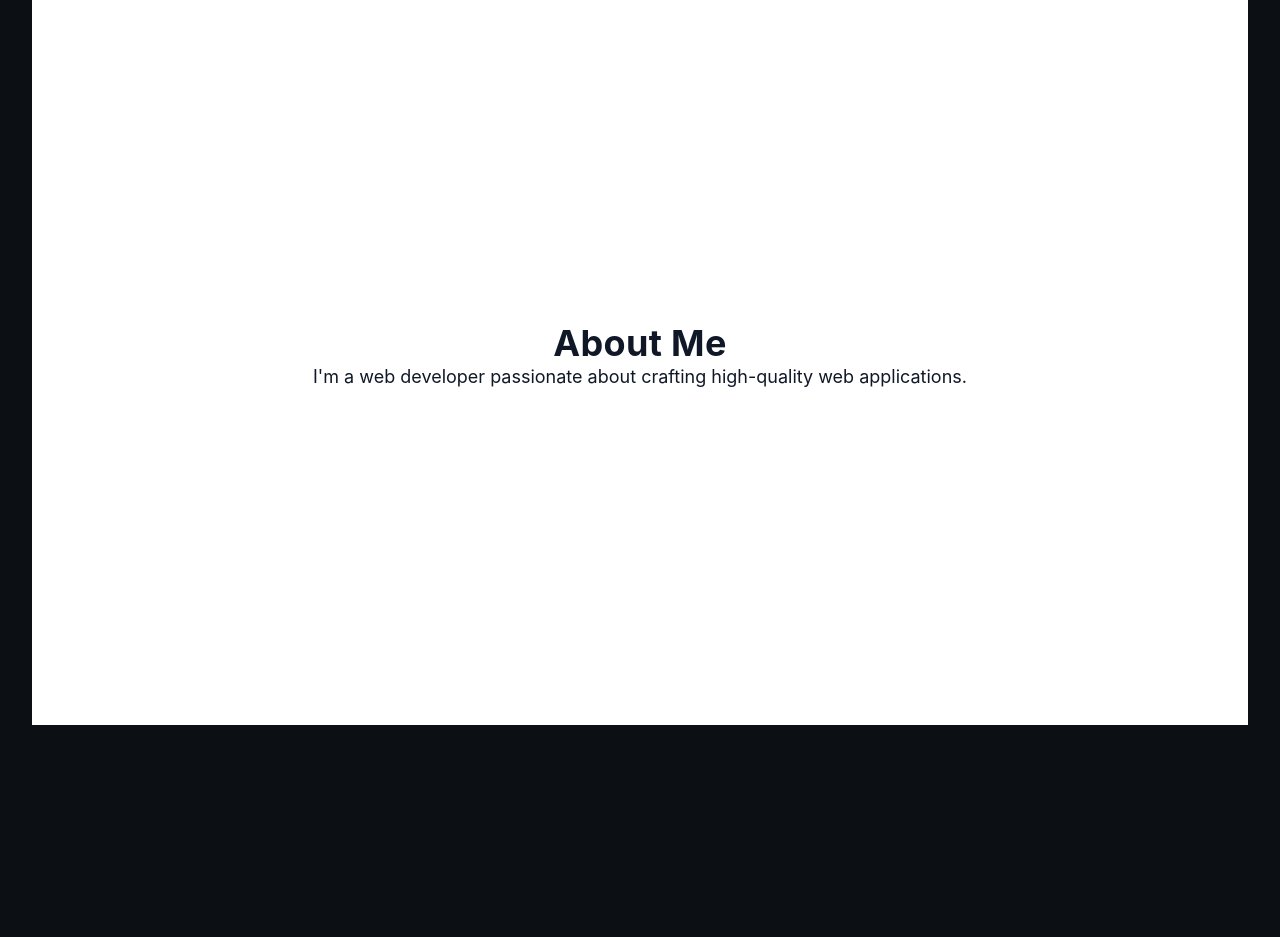
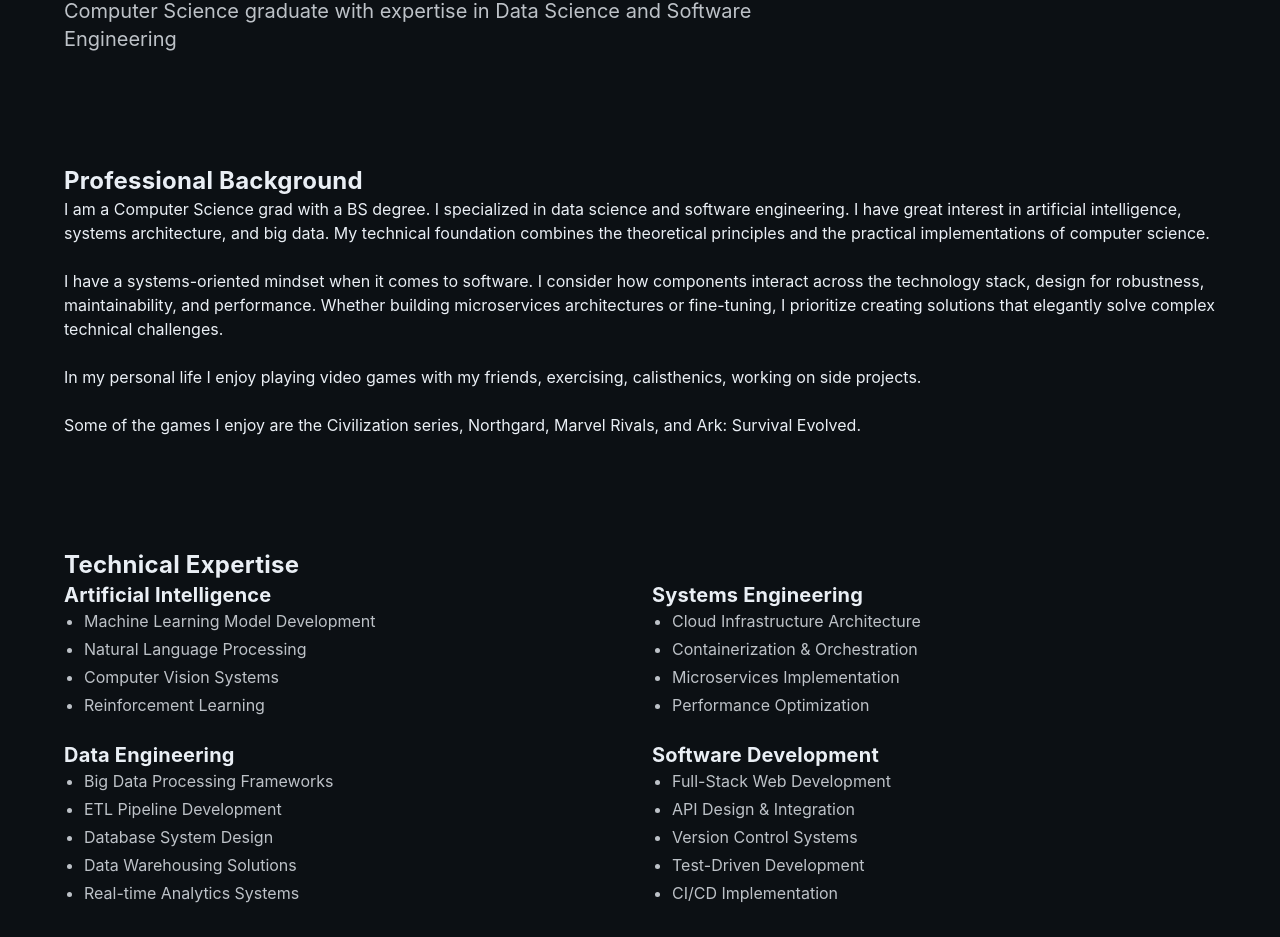
Before and after one commit to jaredf96/website, a React (Vite) app: page /about in a window 1280 px wide. Shown: the part 234-1171 px from the top of the page. Before the commit the page ends 959 px from the top, so only its background shows below. Built offline with nearby package versions, Linux system fonts and the light colour scheme.

Commit message:
Wording changes

```diff
--- a/src/pages/About.jsx
+++ b/src/pages/About.jsx
@@ -1,13 +1,89 @@
 
-const About = () => {
+import React from "react";
+import { Github, Mail, Linkedin, FileText } from "lucide-react";
+
+function About() {
   return (
-    <div className="pt-16 min-h-screen flex flex-col items-center justify-center bg-white text-gray-900">
-      <h1 className="text-4xl font-bold mb-4">About Me</h1>
-      <p className="text-lg max-w-2xl text-center">
-        I'm a web developer passionate about crafting high-quality web applications.
-      </p>
+    <div className="space-y-12">
+      {/* Hero section */}
+      <section className="bg-[--color-surface-accent] rounded-xl p-8 shadow-[--shadow-medium]">
+        <h1 className="text-4xl font-bold mb-4">About Me</h1>
+        <p className="text-xl opacity-80 max-w-3xl">
+          Computer Science graduate with expertise in Data Science and Software Engineering
+        </p>
+      </section>
+
+      {/* Bio section */}
+      <section className="bg-[--color-surface-card] rounded-xl p-8 shadow-[--shadow-soft]">
+        <h2 className="text-2xl font-semibold mb-6 text-[--color-accent]">Professional Background</h2>
+        <div className="space-y-6">
+          <p>
+            I am a Computer Science grad with a BS degree. I specialized in data science and software engineering.
+            I have great interest in artificial intelligence, systems architecture, and big data.
+            My technical foundation combines the theoretical principles and the practical implementations of computer science.
+          </p>
+          <p>
+            I have a systems-oriented mindset when it comes to software.
+            I consider how components interact across the technology stack, design for robustness, maintainability, and performance.
+            Whether building microservices architectures or fine-tuning, I prioritize creating solutions that elegantly solve complex technical challenges.
+          </p>
+          <p>
+            In my personal life I enjoy playing video games with my friends, exercising, calisthenics,
+            working on side projects.
+          </p>
+          <p>
+            Some of the games I enjoy are the Civilization series, Northgard, Marvel Rivals, and Ark: Survival Evolved.
+          </p>
+        </div>
+      </section>
+
+      {/* Technical Skills */}
+      <section className="bg-[--color-surface-card] rounded-xl p-8 shadow-[--shadow-soft]">
+        <h2 className="text-2xl font-semibold mb-6 text-[--color-accent]">Technical Expertise</h2>
+        <div className="grid grid-cols-1 md:grid-cols-2 gap-6">
+          <div className="space-y-2">
+            <h3 className="text-xl font-medium">Artificial Intelligence</h3>
+            <ul className="list-disc pl-5 space-y-1 opacity-80">
+              <li>Machine Learning Model Development</li>
+              <li>Natural Language Processing</li>
+              <li>Computer Vision Systems</li>
+              <li>Reinforcement Learning</li>
+            </ul>
+          </div>
+          <div className="space-y-2">
+            <h3 className="text-xl font-medium">Systems Engineering</h3>
+            <ul className="list-disc pl-5 space-y-1 opacity-80">
+              <li>Cloud Infrastructure Architecture</li>
+              <li>Containerization & Orchestration</li>
+              <li>Microservices Implementation</li>
+              <li>Performance Optimization</li>
+            </ul>
+          </div>
+          <div className="space-y-2">
+            <h3 className="text-xl font-medium">Data Engineering</h3>
+            <ul className="list-disc pl-5 space-y-1 opacity-80">
+              <li>Big Data Processing Frameworks</li>
+              <li>ETL Pipeline Development</li>
+              <li>Database System Design</li>
+              <li>Data Warehousing Solutions</li>
+              <li>Real-time Analytics Systems</li>
+            </ul>
+          </div>
+          <div className="space-y-2">
+            <h3 className="text-xl font-medium">Software Development</h3>
+            <ul className="list-disc pl-5 space-y-1 opacity-80">
+              <li>Full-Stack Web Development</li>
+              <li>API Design & Integration</li>
+              <li>Version Control Systems</li>
+              <li>Test-Driven Development</li>
+              <li>CI/CD Implementation</li>
+            </ul>
+          </div>
+        </div>
+      </section>
+
     </div>
   );
-};
+}
 
 export default About;
--- a/src/pages/Home.jsx
+++ b/src/pages/Home.jsx
@@ -138,7 +138,7 @@ const Home = () => {
             Projects
           </h2>
           <p className="text-lg text-[--color-muted] mb-6">
-            Showcasing some of my best work — clean, performant, and accessible code.
+            Showcasing some of the projects I've worked on.
           </p>
           <Link to="/projects">
             <button className="px-6 py-3 bg-[--color-accent] text-white rounded-[--radius-base] hover:bg-[--color-accent-hover] transition-all duration-[--duration-medium] ease-[--ease-snappy] hover:scale-105 shadow-[--shadow-soft]">
@@ -165,9 +165,7 @@ const Home = () => {
             About Me
           </h2>
           <p className="text-lg text-[--color-muted] mb-6">
-            I'm a full-stack developer who loves creating modern web experiences
-            with clean, maintainable code. I value performance, accessibility,
-            and thoughtful design.
+            I'm a full-stack developer who truly enjoys to code.
           </p>
           <Link to="/about">
             <button className="px-6 py-3 bg-[--color-accent] text-white rounded-[--radius-base] hover:bg-[--color-accent-hover] transition-all duration-[--duration-medium] ease-[--ease-snappy] hover:scale-105 shadow-[--shadow-soft]">
```
